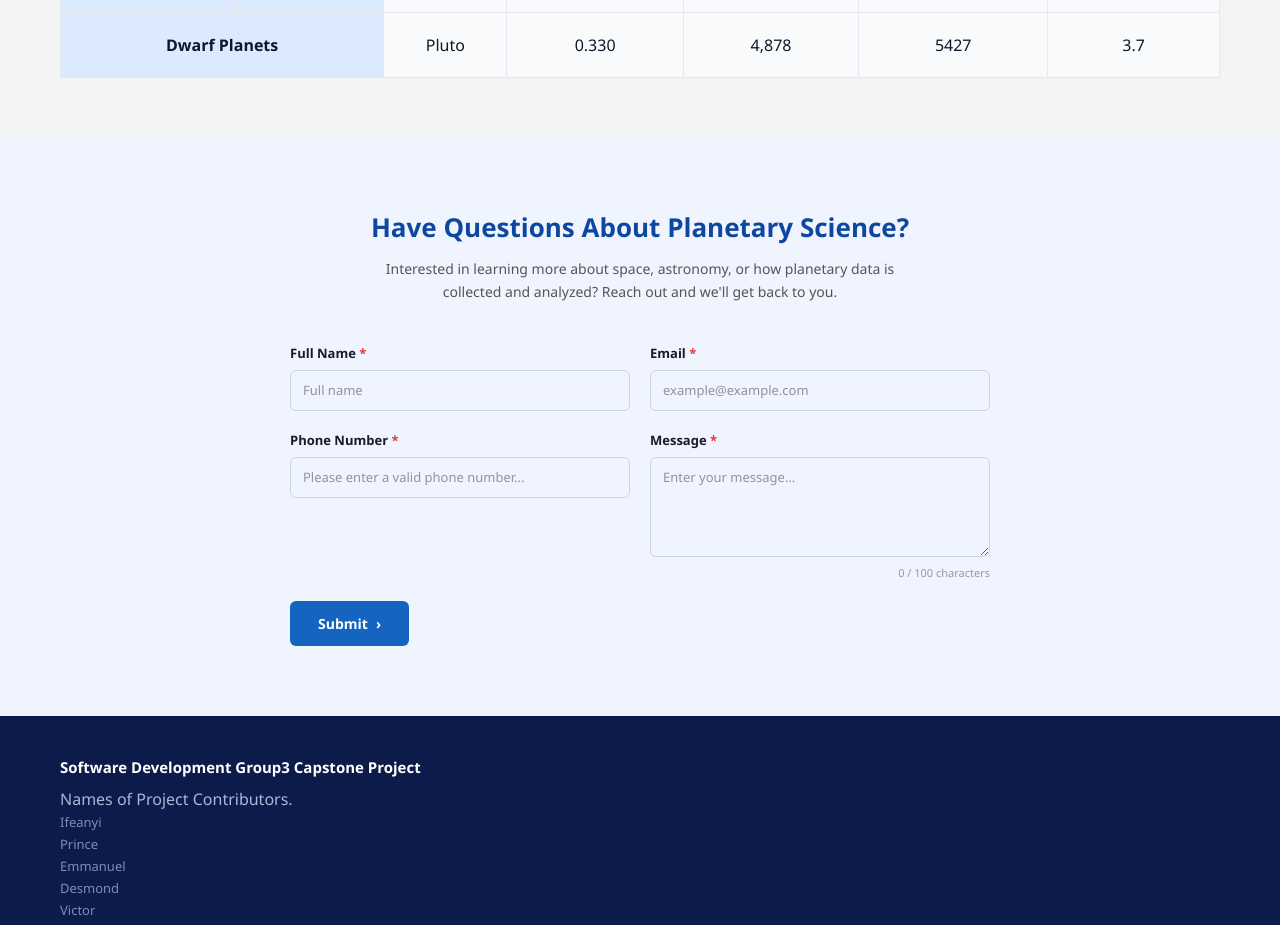
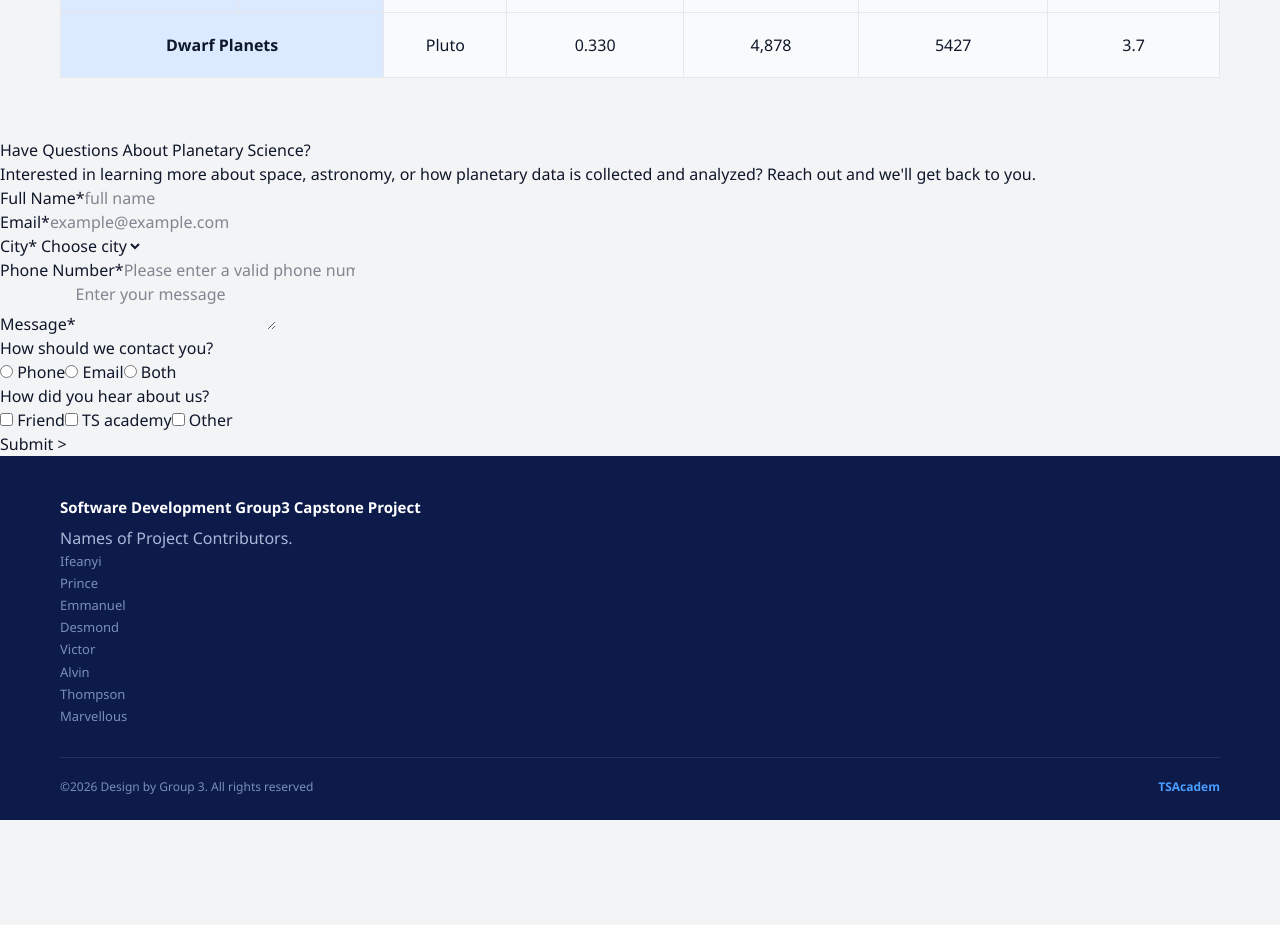
Before and after one commit to Vinsax19/TS-Academy-Capstone-Project-GR3, a React (Vite) app in the folder planet-app/: page / in a window 1280 px wide. Shown: the part 3260-4185 px from the top of the page. After the commit the page ends 4080 px from the top, so only its background shows below. Built offline with nearby package versions, Linux system fonts and the light colour scheme.

Commit message:
contact info for presonal preferences

```diff
--- a/planet-app/src/components/ContactForm.jsx
+++ b/planet-app/src/components/ContactForm.jsx
@@ -1,115 +1,195 @@
+import React, { useState } from "react";
 
- import { useState } from "react";
+function ContactForm() {
+  const [formData, setFormData] = useState({
+    fullName: "",
+    email: "",
+    city: "",
+    phone: "",
+    message: "",
+    contactMethod: "",
+    heardFrom: []
+  });
 
-const MAX_CHARS = 100;
+  const cities = ["New York", "London", "Paris", "Tokyo"]; // Example cities
 
-export default function ContactForm() {
-  const [message, setMessage] = useState("");
+  const handleChange = (e) => {
+    const { name, value, type, checked } = e.target;
+    if (type === "checkbox") {
+      setFormData((prev) => {
+        const newArray = checked
+          ? [...prev.heardFrom, value]
+          : prev.heardFrom.filter((item) => item !== value);
+        return { ...prev, heardFrom: newArray };
+      });
+    } else {
+      setFormData((prev) => ({ ...prev, [name]: value }));
+    }
+  };
+
+  const handleSubmit = async (e) => {
+  e.preventDefault();
+
+  try {
+    const response = await fetch("http://localhost:5000/contact", {
+      method: "POST",
+      headers: {
+        "Content-Type": "application/json",
+      },
+      body: JSON.stringify(formData),
+    });
+
+    const data = await response.json();
+
+    console.log(data);
+
+    alert("Form submitted successfully!");
+  } catch (error) {
+    console.error(error);
+    alert("Something went wrong");
+  }
+};
 
   return (
-    <section style={styles.section}>
-      <h2 style={styles.title}>Have Questions About Planetary Science?</h2>
-      <p style={styles.subtitle}>
-        Interested in learning more about space, astronomy, or how planetary data is collected
-        and analyzed? Reach out and we'll get back to you.
+    <div className="form-container">
+      <h1>Have Questions About Planetary Science?</h1>
+      <p className="form-description">
+        Interested in learning more about space, astronomy, or how planetary data is collected and analyzed?
+        Reach out and we'll get back to you.
       </p>
 
-      <div style={styles.form}>
-        <div style={styles.grid}>
-          <div style={styles.group}>
-            <label style={styles.label}>Full Name <span style={styles.req}>*</span></label>
-            <input style={styles.input} type="text" placeholder="Full name" />
+      <form onSubmit={handleSubmit} className="planetary-form">
+        <div className="form-row">
+          <div className="form-group">
+            <label>Full Name*</label>
+            <input
+              type="text"
+              name="fullName"
+              placeholder="full name"
+              value={formData.fullName}
+              onChange={handleChange}
+              required
+            />
           </div>
-          <div style={styles.group}>
-            <label style={styles.label}>Email <span style={styles.req}>*</span></label>
-            <input style={styles.input} type="email" placeholder="example@example.com" />
-          </div>
-          <div style={styles.group}>
-            <label style={styles.label}>Phone Number <span style={styles.req}>*</span></label>
-            <input style={styles.input} type="tel" placeholder="Please enter a valid phone number..." />
-          </div>
-          <div style={styles.group}>
-            <label style={styles.label}>Message <span style={styles.req}>*</span></label>
-            <textarea
-              style={styles.textarea}
-              placeholder="Enter your message..."
-              maxLength={MAX_CHARS}
-              value={message}
-              onChange={(e) => setMessage(e.target.value)}
+
+          <div className="form-group">
+            <label>Email*</label>
+            <input
+              type="email"
+              name="email"
+              placeholder="example@example.com"
+              value={formData.email}
+              onChange={handleChange}
+              required
             />
-            <div style={styles.charCount}>{message.length} / {MAX_CHARS} characters</div>
           </div>
         </div>
 
-        <button style={styles.submitBtn}>
-          Submit <span>›</span>
-        </button>
-      </div>
-    </section>
+        <div className="form-row">
+          <div className="form-group">
+            <label>City*</label>
+            <select name="city" value={formData.city} onChange={handleChange} required>
+              <option value="">Choose city</option>
+              {cities.map((city) => (
+                <option key={city} value={city}>{city}</option>
+              ))}
+            </select>
+          </div>
+
+          <div className="form-group">
+            <label>Phone Number*</label>
+            <input
+              type="tel"
+              name="phone"
+              placeholder="Please enter a valid phone number"
+              value={formData.phone}
+              onChange={handleChange}
+              required
+            />
+          </div>
+        </div>
+
+        <div className="form-group">
+          <label>Message*</label>
+          <textarea
+            name="message"
+            placeholder="Enter your message"
+            value={formData.message}
+            onChange={handleChange}
+            required
+          />
+        </div>
+
+        <div className="form-group radio-group">
+          <label>How should we contact you?</label>
+          <div>
+            <label>
+              <input
+                type="radio"
+                name="contactMethod"
+                value="Phone"
+                checked={formData.contactMethod === "Phone"}
+                onChange={handleChange}
+              /> Phone
+            </label>
+            <label>
+              <input
+                type="radio"
+                name="contactMethod"
+                value="Email"
+                checked={formData.contactMethod === "Email"}
+                onChange={handleChange}
+              /> Email
+            </label>
+            <label>
+              <input
+                type="radio"
+                name="contactMethod"
+                value="Both"
+                checked={formData.contactMethod === "Both"}
+                onChange={handleChange}
+              /> Both
+            </label>
+          </div>
+        </div>
+
+        <div className="form-group checkbox-group">
+          <label>How did you hear about us?</label>
+          <div>
+            <label>
+              <input
+                type="checkbox"
+                name="heardFrom"
+                value="Friend"
+                checked={formData.heardFrom.includes("Friend")}
+                onChange={handleChange}
+              /> Friend
+            </label>
+            <label>
+              <input
+                type="checkbox"
+                name="heardFrom"
+                value="TS academy"
+                checked={formData.heardFrom.includes("TS academy")}
+                onChange={handleChange}
+              /> TS academy
+            </label>
+            <label>
+              <input
+                type="checkbox"
+                name="heardFrom"
+                value="Other"
+                checked={formData.heardFrom.includes("Other")}
+                onChange={handleChange}
+              /> Other
+            </label>
+          </div>
+        </div>
+
+        <button type="submit" className="submit-btn">Submit &gt;</button>
+      </form>
+    </div>
   );
 }
 
-const styles = {
-  section: { padding: "70px 60px", background: "#f0f4ff" },
-  title: {
-    fontSize: 26,
-    fontWeight: 700,
-    color: "#0d47a1",
-    textAlign: "center",
-    margin: "0 0 10px",
-  },
-  subtitle: {
-    fontSize: 14,
-    color: "#555",
-    textAlign: "center",
-    maxWidth: 560,
-    margin: "0 auto 40px",
-    lineHeight: 1.7,
-  },
-  form: { maxWidth: 700, margin: "0 auto" },
-  grid: {
-    display: "grid",
-    gridTemplateColumns: "1fr 1fr",
-    gap: 20,
-    marginBottom: 20,
-  },
-  group: { display: "flex", flexDirection: "column", gap: 6 },
-  label: { fontSize: 13, fontWeight: 600, color: "#1a1a2e" },
-  req: { color: "#e53935" },
-  input: {
-    border: "1px solid #cdd5e0",
-    borderRadius: 6,
-    padding: "10px 12px",
-    fontSize: 13,
-    outline: "none",
-    width: "100%",
-    boxSizing: "border-box",
-    color: "#333",
-  },
-  textarea: {
-    border: "1px solid #cdd5e0",
-    borderRadius: 6,
-    padding: "10px 12px",
-    fontSize: 13,
-    outline: "none",
-    width: "100%",
-    boxSizing: "border-box",
-    resize: "vertical",
-    minHeight: 100,
-    color: "#333",
-  },
-  charCount: { fontSize: 11, color: "#999", textAlign: "right", marginTop: 2 },
-  submitBtn: {
-    background: "#1565c0",
-    color: "#fff",
-    border: "none",
-    padding: "12px 28px",
-    borderRadius: 6,
-    fontSize: 14,
-    fontWeight: 600,
-    cursor: "pointer",
-    display: "flex",
-    alignItems: "center",
-    gap: 8,
-  },
-};
+export default ContactForm;
```
Also changed, not shown: 2 other files (tests, documents, lock files or other folders).
